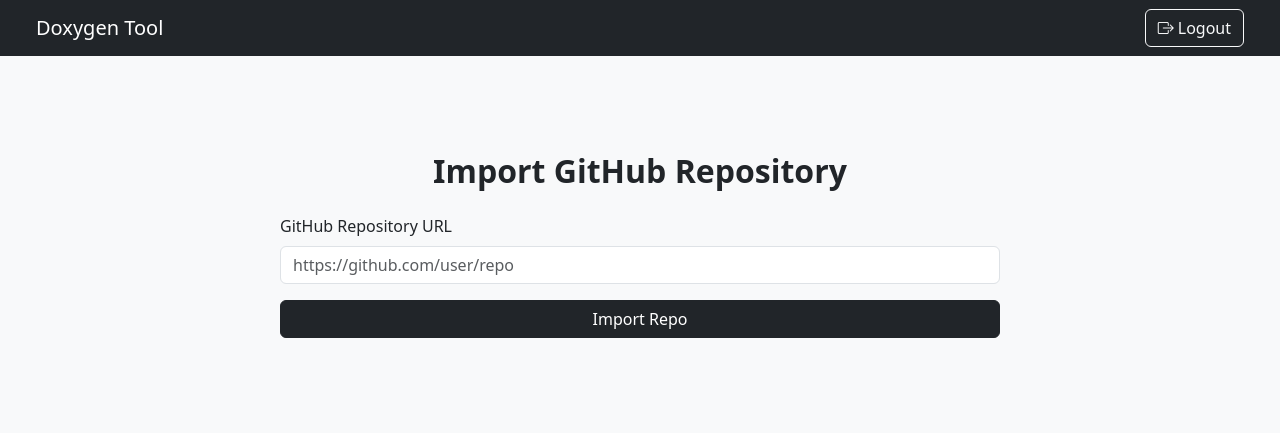
After one commit to Tashif-Bashir/doxgenweb, a Django app: page /github/ in a window 1280 px wide. The commit adds this page. Shown: the top 433 px of the page. Run offline with Django 4.2, Linux system fonts and the light colour scheme; the visitor is signed in with stand-in values (Sample User, id 1).

Commit message:
added github import

```diff
--- a/doxgenweb/urls.py
+++ b/doxgenweb/urls.py
@@ -14,5 +14,6 @@ urlpatterns = [
     path('login/', auth_views.LoginView.as_view(template_name='upload/login.html'), name='login'),
     path('logout/', auth_views.LogoutView.as_view(next_page='home'), name='logout'),
     path('users/', include('users.urls')),
+    path('github/', upload_views.import_from_github, name='github_import'),
 
 ] + static(settings.MEDIA_URL, document_root=settings.MEDIA_ROOT)
--- a/upload/templates/upload/dashboard.html
+++ b/upload/templates/upload/dashboard.html
@@ -9,6 +9,9 @@
     </div>
     <a href="{% url 'upload' %}" class="btn btn-primary">
       <i class="bi bi-upload me-1"></i> Upload New
+    </a>
+    <a href="{% url 'github_import' %}" class="btn btn-outline-dark">
+        <i class="bi bi-github me-1"></i> Connect GitHub Repo
     </a>
   </div>
 
--- /dev/null
+++ b/upload/templates/upload/github_import.html
@@ -0,0 +1,37 @@
+{% extends 'upload/base.html' %}
+{% block title %}Import from GitHub | Doxygen Web Tool{% endblock %}
+{% block content %}
+<div class="container py-5">
+  <h2 class="fw-bold mb-4 text-center">Import GitHub Repository</h2>
+  <div class="row justify-content-center">
+    <div class="col-md-8">
+      <form method="post" id="githubForm">
+        {% csrf_token %}
+        <div class="mb-3">
+          <label for="repoUrl" class="form-label">GitHub Repository URL</label>
+          <input type="url" class="form-control" id="repoUrl" name="repo_url" placeholder="https://github.com/user/repo" required>
+        </div>
+        <div class="d-grid">
+          <button type="submit" class="btn btn-dark" id="submitBtn">
+            <span id="submitText">Import Repo</span>
+            <span id="loadingSpinner" class="spinner-border spinner-border-sm d-none" role="status" aria-hidden="true"></span>
+          </button>
+        </div>
+      </form>
+    </div>
+  </div>
+</div>
+
+<script>
+  const form = document.getElementById('githubForm');
+  const submitBtn = document.getElementById('submitBtn');
+  const submitText = document.getElementById('submitText');
+  const loadingSpinner = document.getElementById('loadingSpinner');
+
+  form.addEventListener('submit', function () {
+    submitBtn.disabled = true;
+    submitText.textContent = 'Importing...';
+    loadingSpinner.classList.remove('d-none');
+  });
+</script>
+{% endblock %}
--- a/upload/views.py
+++ b/upload/views.py
@@ -5,10 +5,10 @@ import subprocess
 
 from django.conf import settings
 from django.shortcuts import render, redirect
-from django.contrib.auth import login
-from django.contrib.auth.forms import UserCreationForm
 from django.contrib.auth.decorators import login_required
 from .models import ProjectUpload
+
+from git import Repo  # pip install GitPython
 
 BASE_UPLOAD_DIR = os.path.join(settings.MEDIA_ROOT, 'uploads')
 
@@ -49,10 +49,47 @@ def upload_cpp_project(request):
         with zipfile.ZipFile(zip_path, 'r') as zip_ref:
             zip_ref.extractall(code_dir)
 
-        # Create Doxyfile
-        doxyfile_path = os.path.join(session_path, 'Doxyfile')
-        with open(doxyfile_path, 'w') as f:
-            f.write(f"""
+        return _process_project(request, project_name, code_dir, doc_dir, session_id)
+
+    return render(request, 'upload/upload.html')
+
+
+@login_required
+def import_from_github(request):
+    """
+    Clones a GitHub repository and runs Doxygen.
+    """
+    if request.method == 'POST':
+        repo_url = request.POST.get('repo_url')
+        if not repo_url:
+            return render(request, 'upload/github_import.html', {'error': 'Repository URL is required.'})
+
+        session_id = str(uuid.uuid4())
+        session_path = os.path.join(BASE_UPLOAD_DIR, session_id)
+        code_dir = os.path.join(session_path, 'code')
+        doc_dir = os.path.join(session_path, 'docs')
+
+        os.makedirs(code_dir, exist_ok=True)
+        os.makedirs(doc_dir, exist_ok=True)
+
+        try:
+            Repo.clone_from(repo_url, code_dir)
+        except Exception as e:
+            return render(request, 'upload/github_import.html', {'error': f'Failed to clone repo: {e}'})
+
+        repo_name = repo_url.rstrip('/').split('/')[-1]
+        return _process_project(request, repo_name, code_dir, doc_dir, session_id)
+
+    return render(request, 'upload/github_import.html')
+
+
+def _process_project(request, project_name, code_dir, doc_dir, session_id):
+    """
+    Common helper to generate docs with Doxygen.
+    """
+    doxyfile_path = os.path.join(BASE_UPLOAD_DIR, session_id, 'Doxyfile')
+    with open(doxyfile_path, 'w') as f:
+        f.write(f"""
 PROJECT_NAME = "{project_name}"
 OUTPUT_DIRECTORY = {doc_dir}
 INPUT = {code_dir}
@@ -63,35 +100,25 @@ EXTRACT_ALL = YES
 QUIET = YES
 """)
 
-        # Run Doxygen
-        subprocess.run(['doxygen', doxyfile_path])
+    subprocess.run(['doxygen', doxyfile_path])
 
-        # Save to DB
-        ProjectUpload.objects.create(
-            user=request.user,
-            project_name=project_name,
-            session_id=session_id
-        )
+    ProjectUpload.objects.create(
+        user=request.user,
+        project_name=project_name,
+        session_id=session_id
+    )
 
-        return render(request, 'upload/open_docs.html', {
-            'docs_url': f'/media/uploads/{session_id}/docs/html/index.html'
-        })
-
-    return render(request, 'upload/upload.html')
+    return render(request, 'upload/open_docs.html', {
+        'docs_url': f'/media/uploads/{session_id}/docs/html/index.html'
+    })
 
 
 @login_required
 def user_dashboard(request):
-    """
-    Legacy dashboard view — may no longer be used if shown in home.html.
-    """
     uploads = ProjectUpload.objects.filter(user=request.user).order_by('-uploaded_at')
     return render(request, 'upload/dashboard.html', {'uploads': uploads})
 
 
 @login_required
 def serve_docs(request, folder):
-    """
-    Redirects to generated documentation static HTML.
-    """
     return redirect(f'/media/uploads/{folder}/docs/html/index.html')
```
